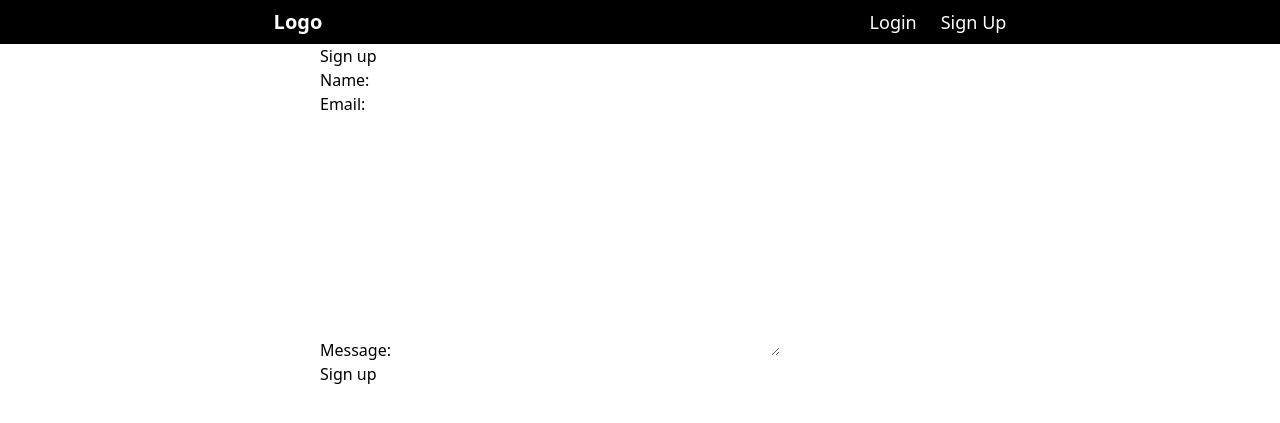
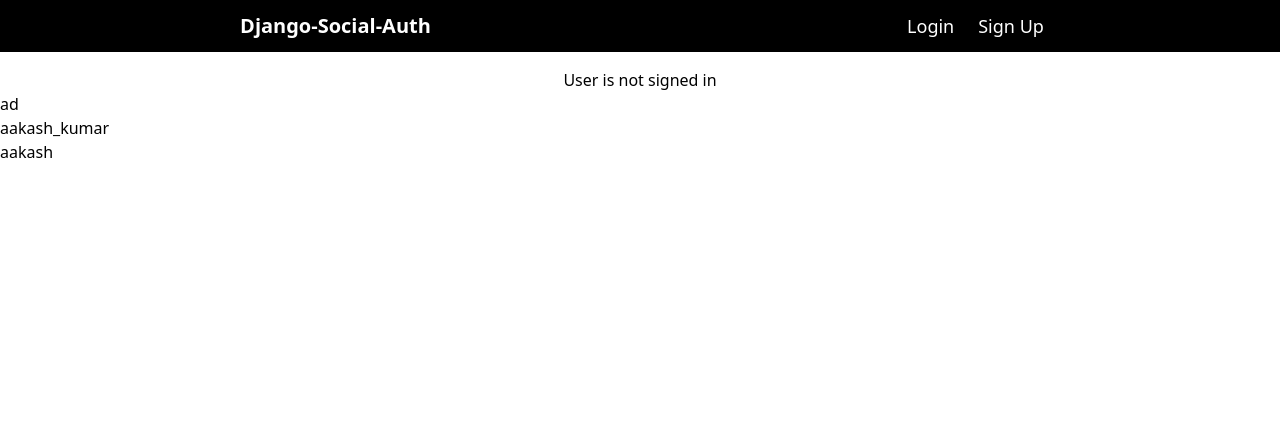
Before and after one commit to Aakashmid/OAuth2Django, a Django app: page / in a window 1280 px wide. Shown: the top 423 px of the page. Run offline with Django 5.2, Linux system fonts and the light colour scheme; data comes from the database, SQL or seed files in the repository; both versions use the stored data as it was after the commit.

Commit message:
Create login ,signup page , config settings

```diff
--- a/AuthApp/urls.py
+++ b/AuthApp/urls.py
@@ -2,5 +2,8 @@ from django.contrib import admin
 from django.urls import path
 from .import views
 urlpatterns = [
-    path('',views.home,name='Home')
+    path('',views.home,name='Home'),
+    path('logout/',views.logout_hand,name='Logout user'),
+    path('login/',views.login_hand,name='Login user'),
+    path('signup/',views.signup_hand,name='Create user'),
 ]
--- a/AuthApp/views.py
+++ b/AuthApp/views.py
@@ -1,6 +1,15 @@
 from django.shortcuts import render
+from django.contrib.auth import login,logout
+from django.contrib.auth.models import User
 from .models import MyForm
 # Create your views here.
 def home(request):
-    form=MyForm()
-    return render(request,'AuthApp/index.html',{'form':form})
+    Users=User.objects.all()
+    return render(request,'AuthApp/index.html',{"Users":Users})
+def login_hand(request):
+    return render(request,'AuthApp/login.html')
+def logout_hand(request):
+    logout(request)
+    return render(request,'AuthApp/index.html')
+def signup_hand(request):
+    return render(request,'AuthApp/signup.html')
--- a/static/src/output.css
+++ b/static/src/output.css
@@ -607,12 +603,32 @@ video {
   display: flex;
 }
 
+.w-1\/2 {
+  width: 50%;
+}
+
+.w-2\/3 {
+  width: 66.666667%;
+}
+
 .w-full {
   width: 100%;
 }
 
+.cursor-pointer {
+  cursor: pointer;
+}
+
+.flex-col {
+  flex-direction: column;
+}
+
 .items-center {
   align-items: center;
+}
+
+.justify-center {
+  justify-content: center;
 }
 
 .justify-around {
@@ -634,13 +662,25 @@ video {
   padding: 0.5rem;
 }
 
-.pt-12 {
-  padding-top: 3rem;
+.p-3 {
+  padding: 0.75rem;
 }
 
-.text-3xl {
-  font-size: 1.875rem;
-  line-height: 2.25rem;
+.p-1 {
+  padding: 0.25rem;
+}
+
+.px-2 {
+  padding-left: 0.5rem;
+  padding-right: 0.5rem;
+}
+
+.pt-4 {
+  padding-top: 1rem;
+}
+
+.text-center {
+  text-align: center;
 }
 
 .text-lg {
--- a/templates/AuthApp/base.html
+++ b/templates/AuthApp/base.html
@@ -10,13 +10,13 @@
 <body>
     <header>
         <nav class="bg-black text-white flex items-center justify-around">
-            <p class="text-xl font-bold p-2">Logo</p>
+            <p class="text-xl font-bold p-3 cursor-pointer">Django-Social-Auth</p>
             <ul class="flex items-center space-x-2">
                 {% if user.is_authenticated %}
-                <li class=""><a href="" class="text-lg p-2">Logout</a></li>
+                <li class=""><a href="{% url 'Logout user' %}" class="text-lg p-2 hover:underline active:text-gray-400">Logout</a></li>
                 {% else %}
-                <li class=""><a href="" class="text-lg p-2">Login</a></li>
-                <li class=""><a href="" class="text-lg p-2">Sign Up</a></li>
+                <li class=""><a href="{% url 'Login user' %}" class="text-lg p-2 hover:underline active:text-gray-400">Login</a></li>
+                <li class=""><a href="{% url 'Create user' %}" class="text-lg p-2 hover:underline active:text-gray-400">Sign Up</a></li>
                 {% endif %}
             </ul>
         </nav>
--- a/templates/AuthApp/index.html
+++ b/templates/AuthApp/index.html
@@ -1,13 +1,15 @@
 {% extends "AuthApp/base.html" %}
 {% block body %}
 <div class="container">
-    <div class="form-box  mx-auto lg:w-1/2">
-        <h2>Sign up</h2>
-        <form method="post">
-          {% csrf_token %}
-          {{ form.as_p }}
-          <button type="submit">Sign up</button>
-        </form>
-    </div>
+  <div class="user-detail w-1/2 mx-auto pt-4 px-2">
+    {% if user.is_authenticated %}
+    <h3 class="text-center">Welcome {{user.username}} - {{user.first_name}} {{user.last_name}}  !!</h3>
+    {% else %}
+    <p class="text-center">User is not signed in </p>
+    {% endif %}
+  </div>
+  {% for u in Users  %}
+  <p class="">{{u.username}}</p>
+  {% endfor %}
 </div>
 {% endblock body %}
```
Also changed, not shown: other parts of static/src/output.css (+51 -12 lines), SocialAuth/settings.py (+22 -4 lines), templates/AuthApp/login.html (+24 -7 lines), db.sqlite3.
